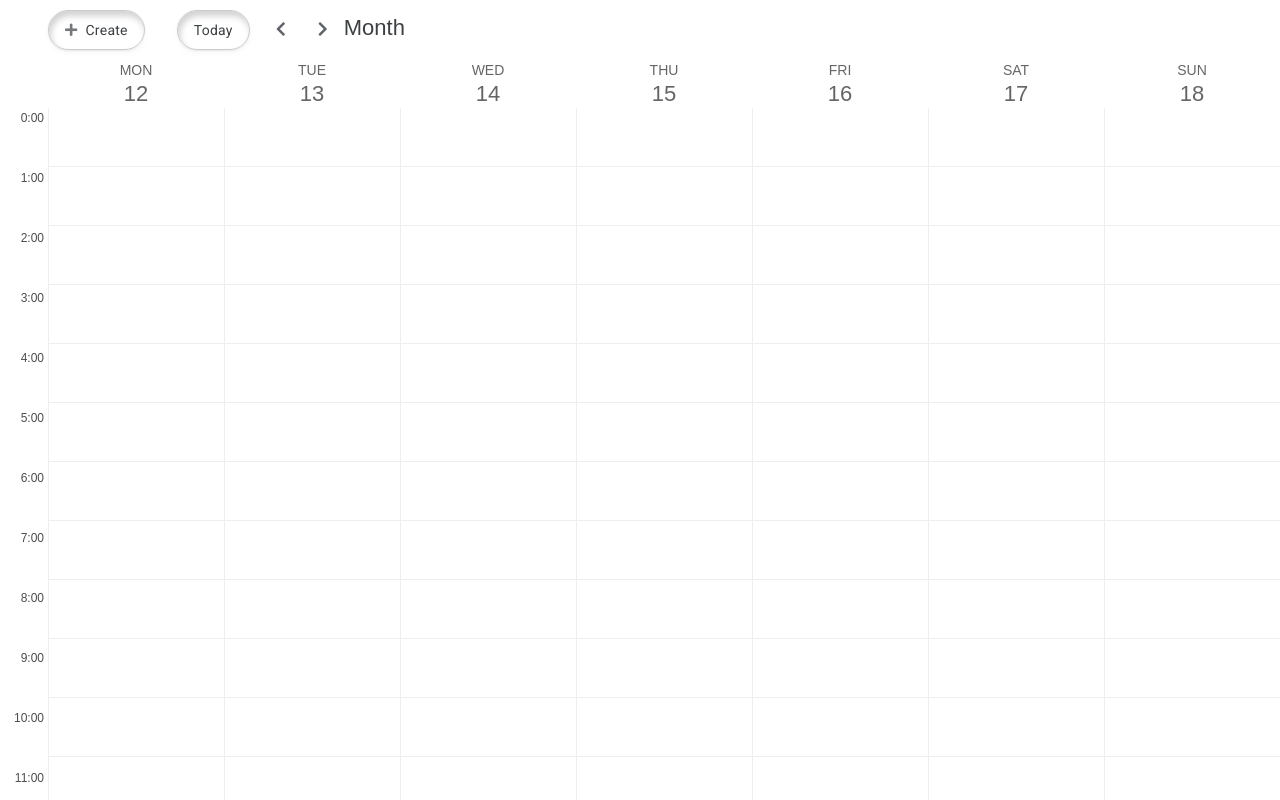
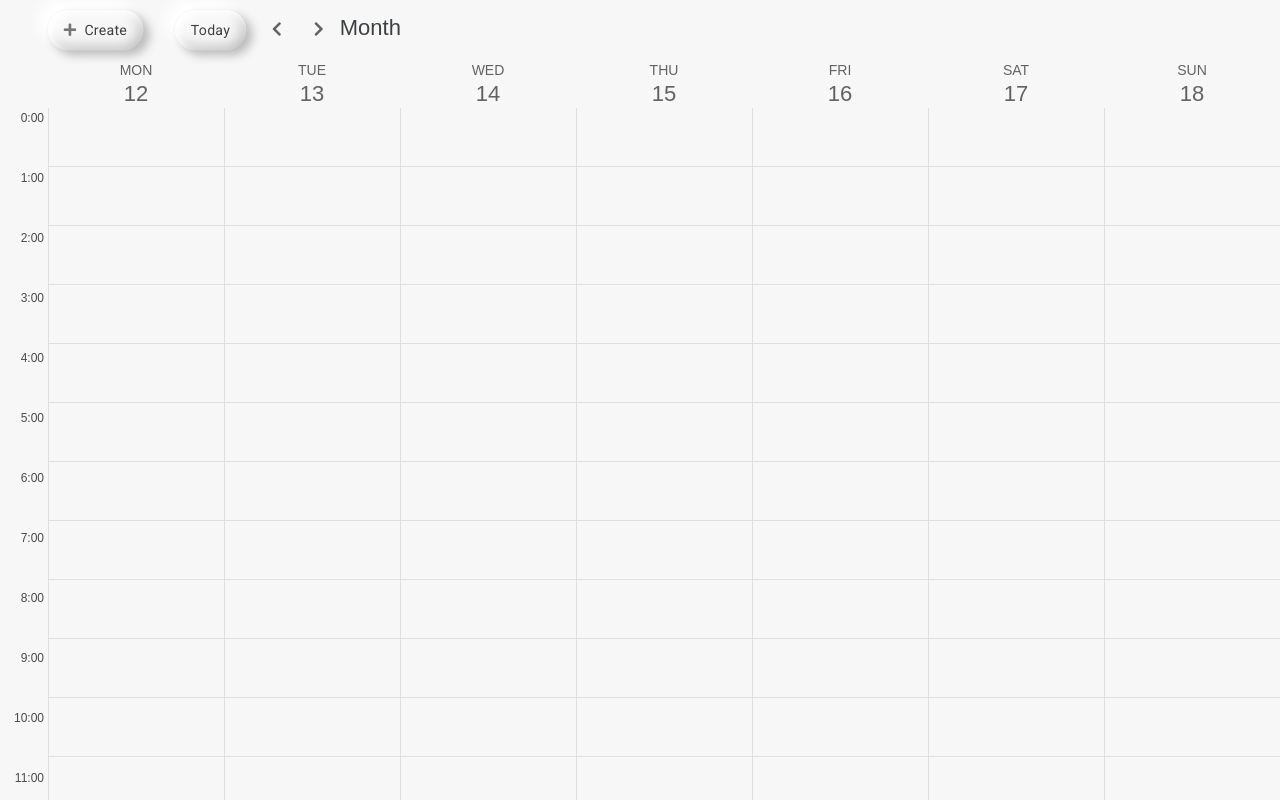
Before and after one commit to bondarenkomaksym/calendar-react, a React app: page / in a window 1280 px wide. Built offline with nearby package versions, Linux system fonts and the light colour scheme.

Commit message:
Neumorphism buttons

```diff
--- a/src/common.scss
+++ b/src/common.scss
@@ -1,7 +1,8 @@
 .button {
   height: 40px;
   border-radius: 20px;
-  border: 1px solid #ccc;
+  // border: 1px solid #ccc;
+  border: none;
   outline: none;
   cursor: pointer;
   font-family: 'Google Sans',Roboto,Arial,sans-serif;
@@ -10,16 +11,16 @@
   letter-spacing: .25px;
   color: #3c4043;
   background: transparent;
-  box-shadow: 0 3px 9px -2px rgb(0 0 0 / 5%), inset 2px 5px 6px 0px rgb(0 0 0 / 18%), 0 1px 2px 0px rgb(0 0 0 / 7%);
-  transition: .5s ease-out;
+  transform: scale(1.01);
+  box-shadow: inset 6px 6px 10px 1px white, inset -3px -3px 14px 0px rgba(50, 50, 50, 0.3), 6px 5px 9px 0px rgba(50, 50, 50, 0.3), -9px -9px 14px 1px white;
 
+  // &:hover {
+  // }
 
-  &:hover {
-    // transition-duration: 0.3s;
-    // transition-timing-function: ease;
-    // transition-delay: 0.1s;
-    background-color: rgb(236, 236, 236);
-    color: #82bff8;
+  &:active {
+  box-shadow: inset 6px 6px 16px rgb(50, 50, 50, 0.3), inset -8px -8px 12px rgb(255, 255, 255, 1);
+  transition: box-shadow 0.1s, transform 0.1s;
+
   }
 }
 
--- a/src/components/calendar/calendar.scss
+++ b/src/components/calendar/calendar.scss
@@ -33,13 +33,13 @@
   &__day {
       position: relative;
       flex: 1;
-      border-left: 1px solid #eee;
+      border-left: 1px solid rgb(223, 223, 223);
   }
 
   &__time-slot {
       height: 59px;
       position: relative;
-      border-bottom: 1px solid #eee;
+      border-bottom: 1px solid rgb(223, 223, 223);
   }
 
   &__day-label {
--- a/src/index.scss
+++ b/src/index.scss
@@ -4,4 +4,5 @@
 
 body {
   font-family: Arial, Helvetica, sans-serif;
+  background-color: #f7f7f7;
 }
```
